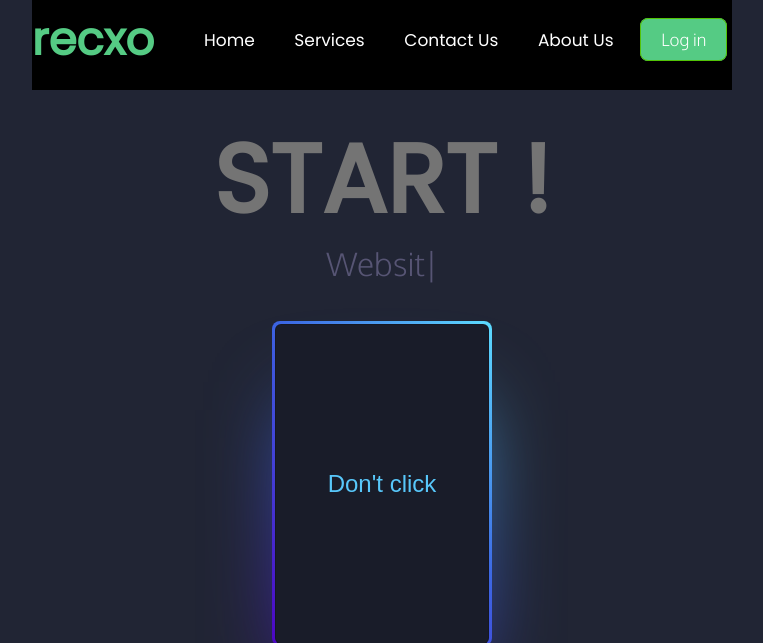
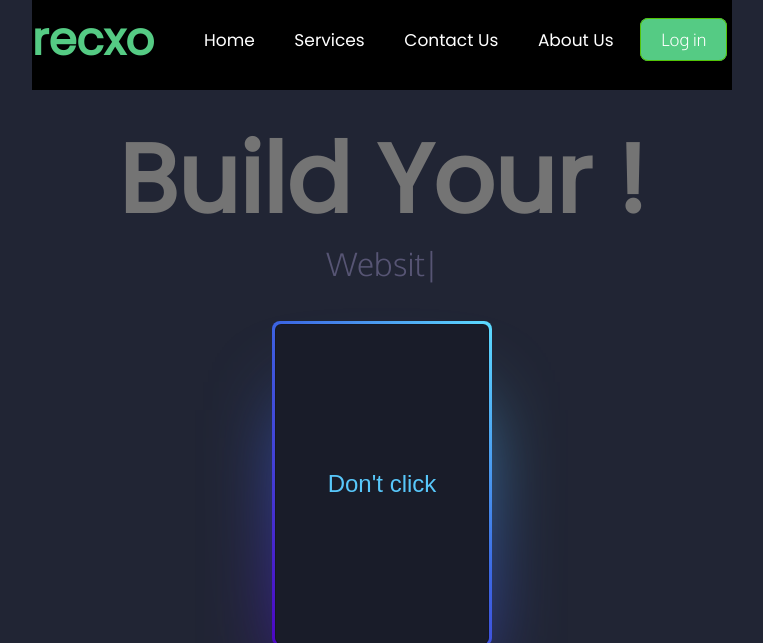
Before and after one commit to rishv1912/recxo-website, a Django app: page /softwares/ in a window 1280 px wide. Shown: the top 643 px of the page, without its empty margins (258-1021 px from the left). Run offline with Django 4.2, Linux system fonts and the light colour scheme.

Commit message:
made a small change in software section

```diff
--- a/static/style/navbar.css
+++ b/static/style/navbar.css
@@ -108,8 +108,9 @@ nav ._nav-items a:hover {
     background: none;
     border: none;
   }
+
+  /* .hamburger::after, */
   .hamburger .bar,
-  .hamburger::after,
   .hamburger::before {
     content: "";
     width: 100%;
--- a/templates/home/softwares_section.html
+++ b/templates/home/softwares_section.html
@@ -28,7 +28,7 @@
 <section>
 
 
-  <h1>START !</h1>
+  <h1>Build Your !</h1>
   <h2><span class="auto-input" ></span></h2>
   <!--  -->
   <div class="card">
```
